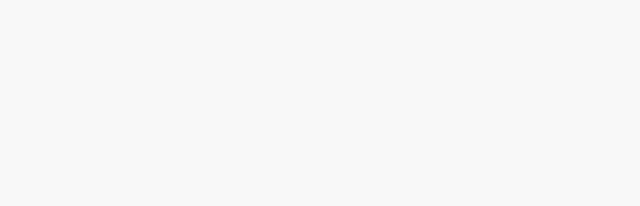
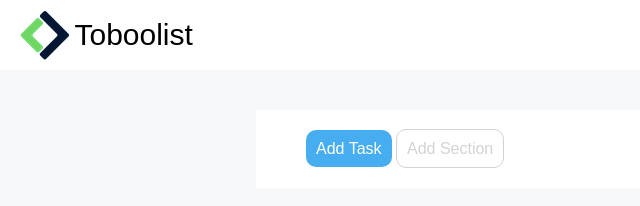
Before and after one commit to Verovannini/html-css-toboolist, a plain HTML site: page index.html in a window 1280 px wide. Shown: the whole page, without its empty margins (0-640 px from the left). Drawn offline with Linux system fonts and the light colour scheme.

Commit message:
fine header e sezione add

```diff
--- a/css/style.css
+++ b/css/style.css
@@ -1,9 +1,61 @@
+/* RESET*/
 *{
     margin: 0;
     padding: 0;
     box-sizing: border-box;
 }
+/* FINE RESET*/
 
+/* COMMON */
 body{
     background-color: #f6f8f9;
+    font-family: Arial, Helvetica, sans-serif;
 }
+/* FINE COMMON */
+
+
+/* HEADER */
+header{
+    background-color: white;
+    padding: 10px 20px;
+}
+
+.logo{
+    vertical-align: middle;
+}
+
+.logo-text{
+    font-size: 30px;
+    font-weight: 300;
+    vertical-align: middle;
+}
+
+/* FINE HEADER */
+
+/* MAIN */
+.container{
+    background-color: white;
+    width: 60%;
+    margin: 40px auto;
+    padding: 30px 50px;
+}
+
+.add a{
+    text-decoration: none;
+}
+
+.add-task{
+    background-color: #47adf1;
+    color: white;
+    padding: 10px;
+    border-radius: 10px;
+}
+
+.add-section{
+    background-color: white;
+    color: lightgray;
+    padding: 10px;
+    border: 1px solid lightgray;
+    border-radius: 10px;
+}
+/* FINE MAIN */
--- a/index.html
+++ b/index.html
@@ -8,6 +8,23 @@
     <link rel="stylesheet" href="css/style.css">
 </head>
 <body>
+    <!-- Header -->
+    <header>
+        <img class="logo"src="img/logo.png" alt="logo">
+        <span class="logo-text">Toboolist</span>
+    </header>
+    <!-- Fine Header -->
+
+    <!-- Main -->
+    <main>
+        <div class="container">
+            <div class="add">
+                <a class="add-task" href="#">Add Task</a>
+                <a class="add-section" href="#">Add Section</a>
+            </div>
+        </div>
+    </main>
+    <!-- Fine Main -->
 
 </body>
 </html>
```
